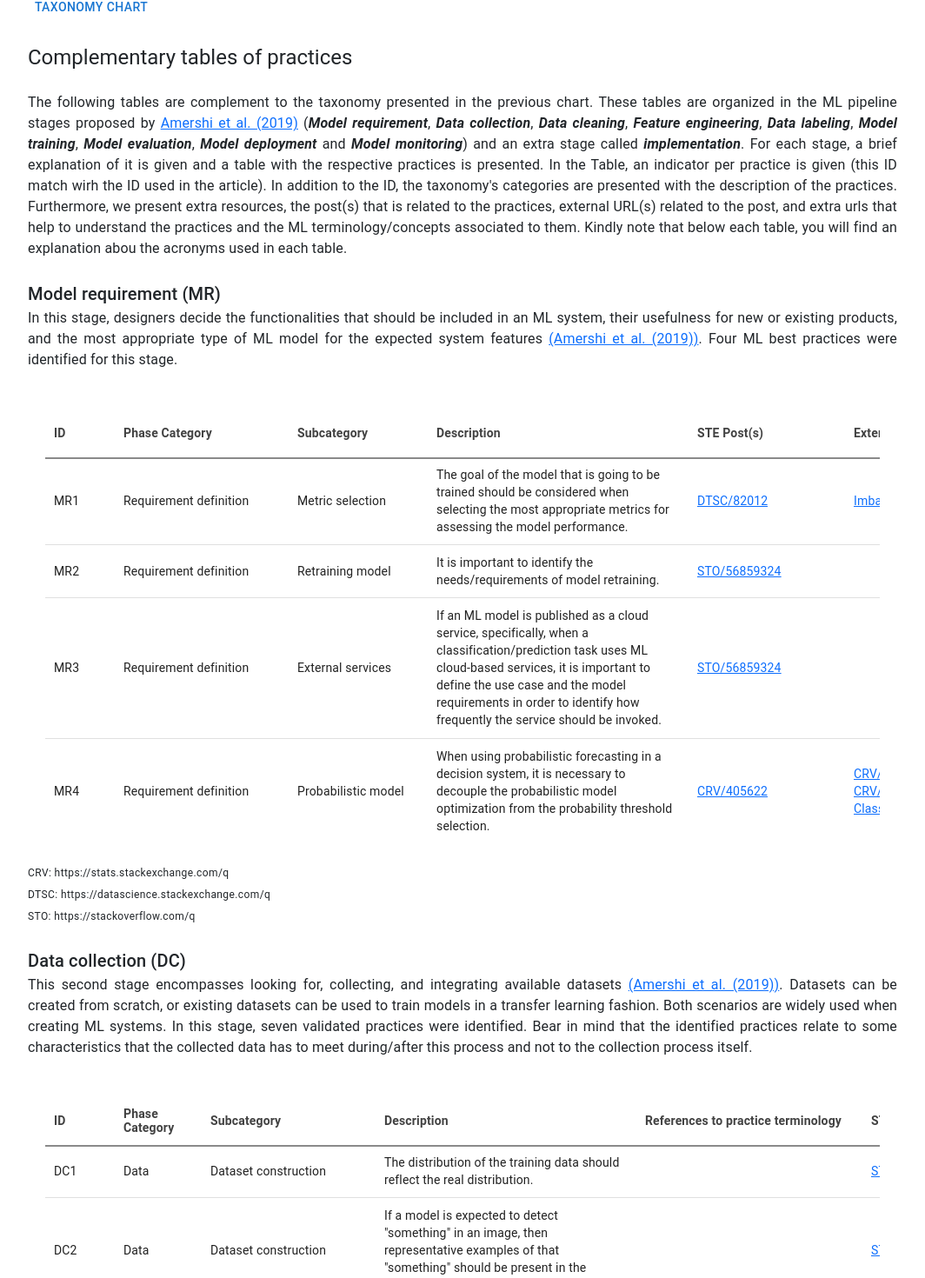
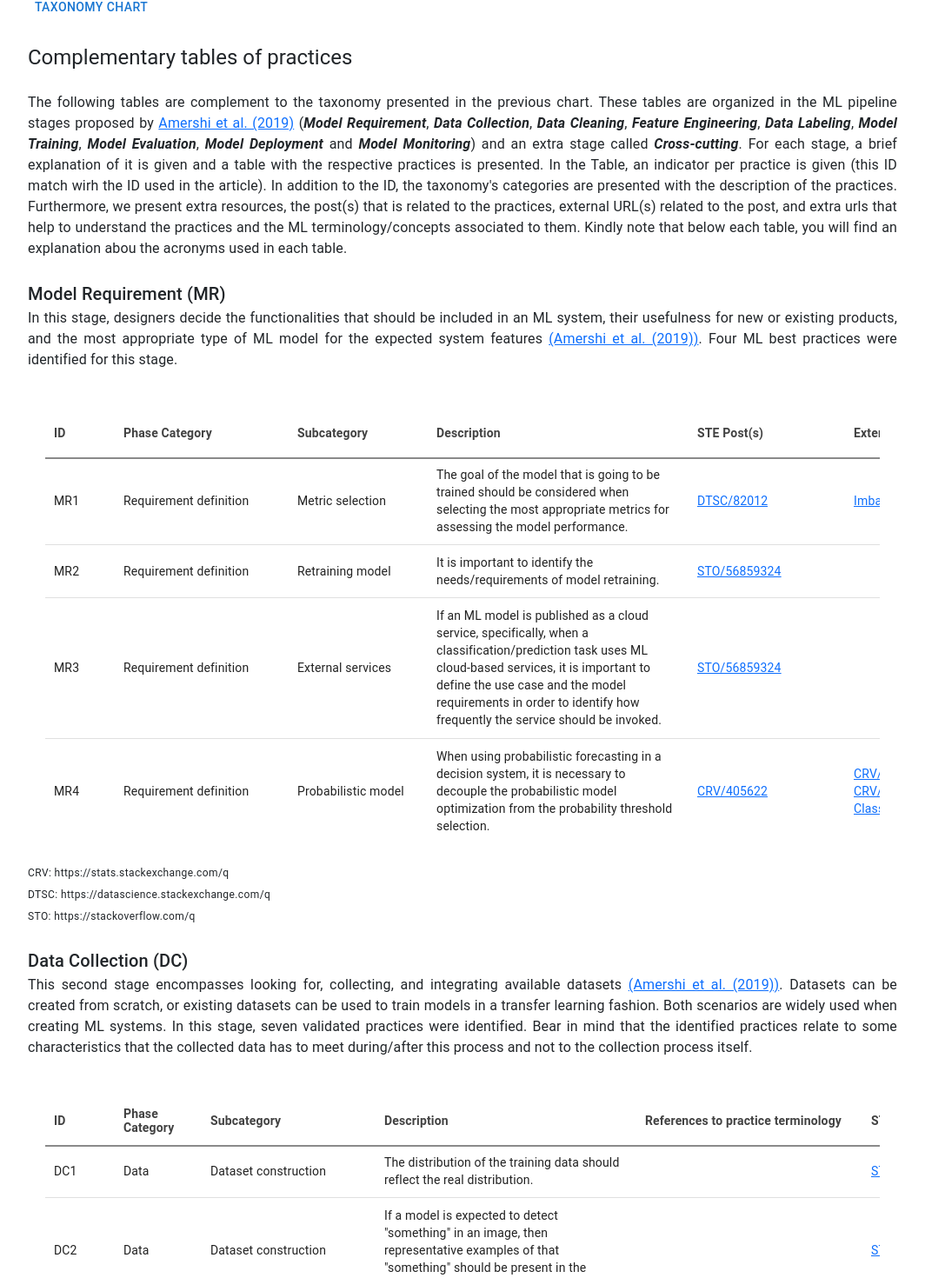
Before and after one commit to TheSoftwareDesignLab/ML_best_practices, a React (Create React App) app: page / in a window 1280 px wide. Shown: the part 1558-3028 px from the top of the page at 87% size, without its empty margins (108-1172 px from the left). Built offline with nearby package versions, Linux system fonts and the light colour scheme.

Commit message:
Change titles details

```diff
--- a/src/pages/MainPage/index.tsx
+++ b/src/pages/MainPage/index.tsx
@@ -61,23 +61,23 @@ export const MainPage: React.FC<Props> = ({data}) => {
           <br/>
           <Typography variant="h5">Complementary tables of practices</Typography>
           <br/>
-          <Typography variant="body1" align="justify">The following tables are complement to the taxonomy presented in the previous chart. These tables are organized in the ML pipeline stages proposed by <a href="https://www.microsoft.com/en-us/research/uploads/prod/2019/03/amershi-icse-2019_Software_Engineering_for_Machine_Learning.pdf">Amershi et al. (2019)</a> (<b><em>Model requirement</em></b>, <b><em> Data collection</em></b>, <b><em> Data cleaning</em></b>, <b><em> Feature engineering</em></b>, <b><em> Data labeling</em></b>, <b><em> Model training</em></b>, <b><em> Model evaluation</em></b>, <b><em> Model deployment</em></b> and <b><em> Model monitoring</em></b>) and an extra stage called <b><em> implementation</em></b>. For each stage, a brief explanation of it is given and a table with the respective practices is presented. In the Table, an indicator per practice is given (this ID match wirh the ID used in the article). In addition to the ID, the taxonomy's categories are presented with the description of the practices.  Furthermore, we present extra resources, the post(s) that is related to the practices, external URL(s) related to the post, and extra urls that help to understand the practices and the ML terminology/concepts associated to them. Kindly note that below each table, you will find an explanation abou the acronyms used in each table.</Typography>
+          <Typography variant="body1" align="justify">The following tables are complement to the taxonomy presented in the previous chart. These tables are organized in the ML pipeline stages proposed by <a href="https://www.microsoft.com/en-us/research/uploads/prod/2019/03/amershi-icse-2019_Software_Engineering_for_Machine_Learning.pdf">Amershi et al. (2019)</a> (<b><em>Model Requirement</em></b>, <b><em> Data Collection</em></b>, <b><em> Data Cleaning</em></b>, <b><em> Feature Engineering</em></b>, <b><em> Data Labeling</em></b>, <b><em> Model Training</em></b>, <b><em> Model Evaluation</em></b>, <b><em> Model Deployment</em></b> and <b><em> Model Monitoring</em></b>) and an extra stage called <b><em> Cross-cutting</em></b>. For each stage, a brief explanation of it is given and a table with the respective practices is presented. In the Table, an indicator per practice is given (this ID match wirh the ID used in the article). In addition to the ID, the taxonomy's categories are presented with the description of the practices.  Furthermore, we present extra resources, the post(s) that is related to the practices, external URL(s) related to the post, and extra urls that help to understand the practices and the ML terminology/concepts associated to them. Kindly note that below each table, you will find an explanation abou the acronyms used in each table.</Typography>
           <br/>
-          <Typography variant="h6" align="left">  Model requirement (MR) </Typography>
+          <Typography variant="h6" align="left">  Model Requirement (MR) </Typography>
           <Typography variant="body1" align="justify"> In this stage, designers decide the functionalities that should be included in an ML system, their usefulness for new or existing products, and the most appropriate type of ML model for the expected system features <a href="https://www.microsoft.com/en-us/research/uploads/prod/2019/03/amershi-icse-2019_Software_Engineering_for_Machine_Learning.pdf">(Amershi et al. (2019))</a>. Four ML best practices were identified for this stage.</Typography>
           <br/>
           <TemplateTable data={TABLE_1} columns={TABLE_1_COLUMNS} tableHeight={540}/>
           <Typography variant="caption" align="justify">CRV: https://stats.stackexchange.com/q<br/>DTSC: https://datascience.stackexchange.com/q<br/>STO: https://stackoverflow.com/q</Typography>
           <br/>
           <br/>
-          <Typography variant="h6" align="left">  Data collection (DC)</Typography>
+          <Typography variant="h6" align="left">  Data Collection (DC)</Typography>
           <Typography variant="body1" align="justify"> This second stage encompasses looking for, collecting, and integrating available datasets <a href="https://www.microsoft.com/en-us/research/uploads/prod/2019/03/amershi-icse-2019_Software_Engineering_for_Machine_Learning.pdf">(Amershi et al. (2019))</a>. Datasets can be created from scratch, or existing datasets can be used to train models in a transfer learning fashion. Both scenarios are widely used when creating ML systems. In this stage, seven validated practices were identified. Bear in mind that the identified practices relate to some characteristics that the collected data has to meet during/after this process and not to the collection process itself.</Typography>
           <br/>
           <TemplateTable data={TABLE_2} columns={TABLE_2_COLUMNS} tableHeight={570}/>
           <Typography variant="caption" align="justify">AI: https://ai.stackexchange.com/q<br/>CRV: https://stats.stackexchange.com/q<br/>DTSC: https://datascience.stackexchange.com/q<br/>STO: https://stackoverflow.com/q</Typography>
           <br/>
           <br/>
-          <Typography variant="h6" align="left">  Data cleaning (DCL)</Typography>
+          <Typography variant="h6" align="left">  Data Cleaning (DCL)</Typography>
           <Typography variant="body1" align="justify"> This is the second stage in which the most practices were identified (i.e., 33 practices). In general, this stage involves removing inaccurate or noisy records from a dataset <a href="https://www.microsoft.com/en-us/research/uploads/prod/2019/03/amershi-icse-2019_Software_Engineering_for_Machine_Learning.pdf">(Amershi et al. (2019))</a>. In this case, we present the practices aggregated by three subcategories: <b><em>Exploratory data analysis (EDA)</em></b>, <b><em>Wrangling</em></b>, and <b><em>Data</em></b>.</Typography>
           <br/>
           <Typography variant="subtitle1" align="left" mb={1}>  <em>Exploratory data analysis (EDA)</em></Typography>
@@ -101,21 +101,21 @@ export const MainPage: React.FC<Props> = ({data}) => {
           <Typography variant="caption" align="justify">CS: https://cs.stackexchange.com/q<br/>CRV: https://stats.stackexchange.com/q<br/>DTSC: https://datascience.stackexchange.com/q<br/>OD: https://opendata.stackexchange.com/q<br/>STO: https://stackoverflow.com/q</Typography>
           <br/>
           <br/>
-          <Typography variant="h6" align="left">  Data labeling (DL)</Typography>
+          <Typography variant="h6" align="left">  Data Labeling (DL)</Typography>
           <Typography variant="body1" align="justify"> This phase, in which a ground truth label is assigned to each sample/record of the datasets <a href="https://www.microsoft.com/en-us/research/uploads/prod/2019/03/amershi-icse-2019_Software_Engineering_for_Machine_Learning.pdf">(Amershi et al. (2019))</a>, is not always required since some ML approaches do not need it. In particular, ground truth is needed when working with projects that use supervised or semi-supervised learning but is not needed for projects that use unsupervised learning. For instance, if a snippet of code is going to be classified as vulnerable or not, then for each snippet of code, a label indicating if it is vulnerable or not should be assigned. Two practices were identified in this stage. The first practice in this group was validated by all the experts (<em>DL1</em>), while the second practice (<em>DL2</em>) was validated by three of them. </Typography>
           <br/>
           <TemplateTable data={TABLE_6} columns={TABLE_6_COLUMNS} tableHeight={300}/>
           <Typography variant="caption" align="justify">DTSC: https://datascience.stackexchange.com/q<br/>STO: https://stackoverflow.com/q</Typography>
           <br/>
           <br/>
-          <Typography variant="h6" align="left">  Feature engineering (FE)</Typography>
+          <Typography variant="h6" align="left">  Feature Engineering (FE)</Typography>
           <Typography variant="body1" align="justify"> This stage of an ML pipeline involves all the activities that are performed to extract and select informative features (i.e., characteristics/attributes that are useful or relevant) for machine learning models <a href="https://www.microsoft.com/en-us/research/uploads/prod/2019/03/amershi-icse-2019_Software_Engineering_for_Machine_Learning.pdf">(Amershi et al. (2019))</a>. In this stage, 11 validated practices were identified, four of them (<em>FE1</em> - <em>FE4</em>) were validated by the four experts  and the remaining six (<em>FE5</em> - <em>FE11</em>) were validated by three experts.</Typography>
           <br/>
           <TemplateTable data={TABLE_7} columns={TABLE_7_COLUMNS} tableHeight={600}/>
           <Typography variant="caption" align="justify">CRV: https://stats.stackexchange.com/q<br/>DTSC: https://datascience.stackexchange.com/q<br/>STO: https://stackoverflow.com/q</Typography>
           <br/>
           <br/>
-          <Typography variant="h6" align="left">  Model training (MT)</Typography>
+          <Typography variant="h6" align="left">  Model Training (MT)</Typography>
           <Typography variant="body1" align="justify"> This is the ML pipeline stage with the largest number of validated practices, 47 in total. In this stage, machine learning models are trained and tuned using the selected features in the fe stage, and the labels created/selected during the dl stage  <a href="https://www.microsoft.com/en-us/research/uploads/prod/2019/03/amershi-icse-2019_Software_Engineering_for_Machine_Learning.pdf">(Amershi et al. (2019))</a>, if applicable. To facilitate the reading of this subsection, the practices are grouped into two subcategories, a Learning phase, and a Validation phase. In each subcategory, we present, first, all the practices that were validated by all the four experts, followed by those that were validated by three experts. Note that validation refers to the usage of a validation set in order to optimize hyper-parameters; validation, in this case, is not related to testing an already trained and tuned model.</Typography>
           <br/>
           <Typography variant="subtitle1" align="left" mb={1}>  <em>Learning Phase</em></Typography>
@@ -132,19 +132,19 @@ export const MainPage: React.FC<Props> = ({data}) => {
           <Typography variant="caption" align="justify">CRV: https://stats.stackexchange.com/q<br/>DTSC: https://datascience.stackexchange.com/q<br/>STO: https://stackoverflow.com/q</Typography>
           <br/>
           <br/>
-          <Typography variant="h6" align="left">  Model evaluation (ME)</Typography>
+          <Typography variant="h6" align="left">  Model Evaluation (ME)</Typography>
           <Typography variant="body1" align="justify"> In the model evaluation stage, trained and tuned models are tested. For instance, engineers evaluate the output models on tested or safeguard datasets by using pre-defined metrics. In particular cases, for critical domains (e.g., safety-critical applica- tions from the medical domain), this stage involves human evaluation <a href="https://www.microsoft.com/en-us/research/uploads/prod/2019/03/amershi-icse-2019_Software_Engineering_for_Machine_Learning.pdf">(Amershi et al. (2019))</a>. For this stage, we have a few practices, eight, that are related to model evaluations. However, some other practices that involve or are associated with model evaluation/testing were mentioned before as part of other stages. All the experts validated two practices (<em>ME1</em> - <em>ME2</em>), and six (<em>ME3</em> - <em>ME8</em>) were validated by three experts. </Typography>
           <TemplateTable data={TABLE_10} columns={TABLE_10_COLUMNS} tableHeight={400}/>
           <Typography variant="caption" align="justify">CS: https://cs.stackexchange.com/q<br/>CRV: https://stats.stackexchange.com/q<br/>DTSC: https://datascience.stackexchange.com/q<br/>STO: https://stackoverflow.com/q</Typography>
           <br/>
           <br/>
-          <Typography variant="h6" align="left">  Model deployment (MD)</Typography>
+          <Typography variant="h6" align="left">  Model Deployment (MD)</Typography>
           <Typography variant="body1" align="justify"> Note that, in this stage, the inference code (i.e., the code used to train/test/validate a model) of the previously trained, tuned, and tested model is deployed on a production setup <a href="https://www.microsoft.com/en-us/research/uploads/prod/2019/03/amershi-icse-2019_Software_Engineering_for_Machine_Learning.pdf">(Amershi et al. (2019))</a>. Two practices were identified in this stage and validated by the four experts. </Typography>
           <TemplateTable data={TABLE_11} columns={TABLE_11_COLUMNS} tableHeight={280}/>
           <Typography variant="caption" align="justify">CRV: https://stats.stackexchange.com/q</Typography>
           <br/>
           <br/>
-          <Typography variant="h6" align="left">  Model monitoring (MM)</Typography>
+          <Typography variant="h6" align="left">  Model Monitoring (MM)</Typography>
           <Typography variant="body1" align="justify"> In the last but not least stage of the ML pipeline, models are continuously monitored for possible errors while being executed in the real world <a href="https://www.microsoft.com/en-us/research/uploads/prod/2019/03/amershi-icse-2019_Software_Engineering_for_Machine_Learning.pdf">(Amershi et al. (2019))</a>. For this stage, two practices related to data deviations were validated by all the experts. </Typography>
           <TemplateTable data={TABLE_12} columns={TABLE_12_COLUMNS} tableHeight={320}/>
           <Typography variant="caption" align="justify">DTSC: https://datascience.stackexchange.com/q</Typography>
```
